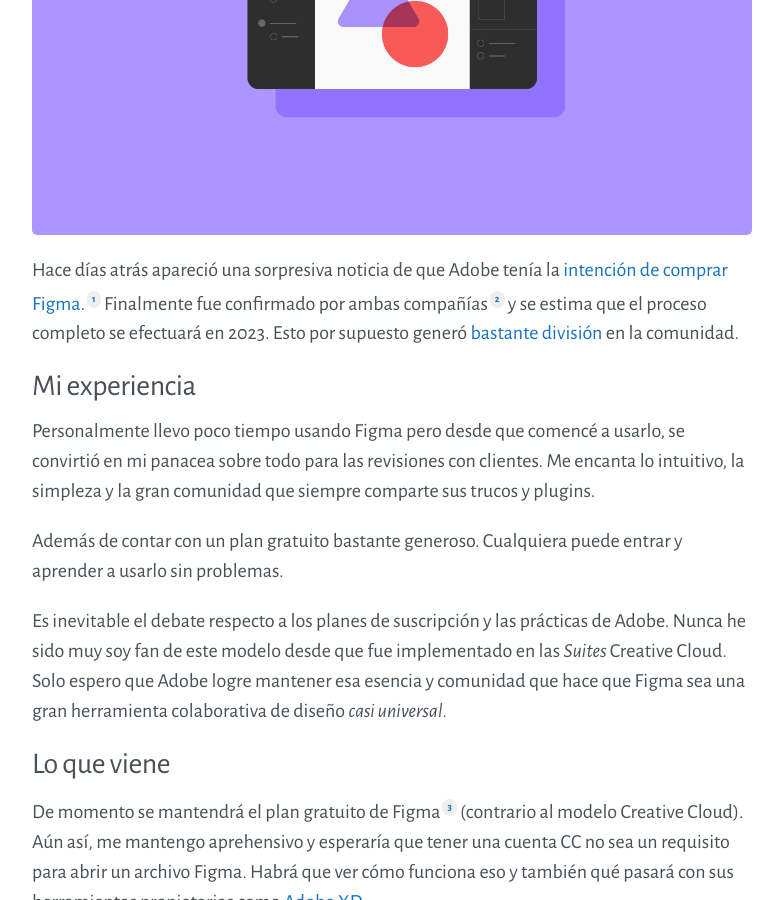
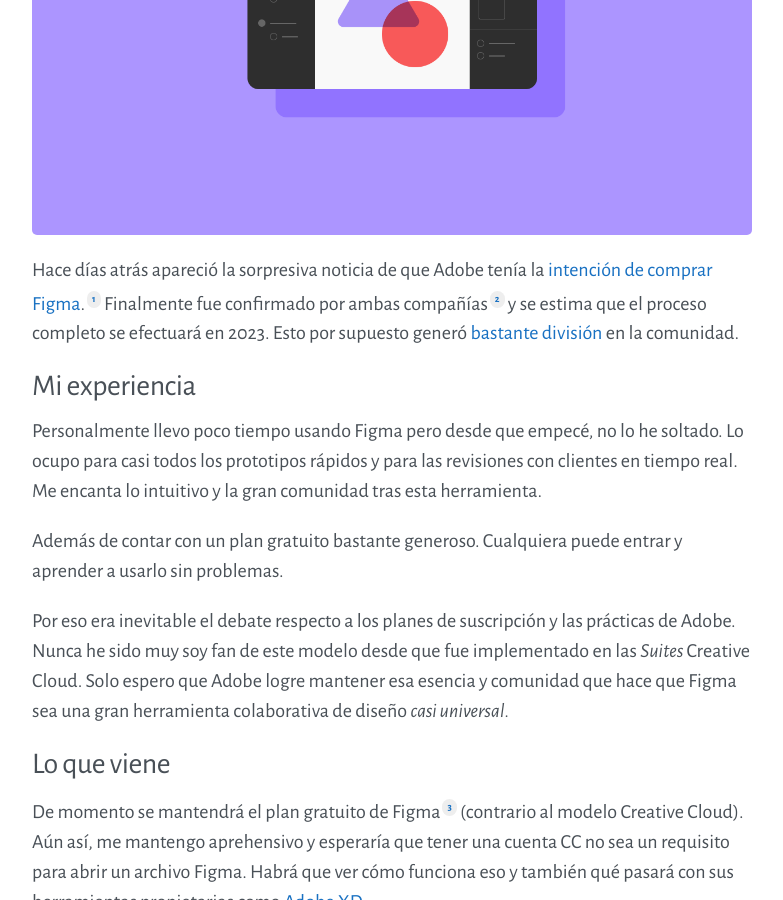
Before and after one commit to darriagada/darriagada.github.io, a Jekyll site: the page built from _posts/2022-09-29-figma.md, in a window 1280 px wide and 900 px high, scrolled down 547 px. Shown: the whole window, without its empty margins (248-1031 px from the left). Built offline with Jekyll 4.4.1, drawn with Linux system fonts in a browser that asks for light colours; comment, search, counter and statistics services are not loaded.

Commit message:
Update 2022-09-29-figma.md

```diff
--- a/_posts/2022-09-29-figma.md
+++ b/_posts/2022-09-29-figma.md
@@ -5,15 +5,15 @@
 ---
 ![Emoji](/public/images/posts/figma_hero_2x.png)
 
-Hace días atrás apareció una sorpresiva noticia de que Adobe tenía la [intención de comprar Figma](https://news.adobe.com/news/news-details/2022/Adobe-to-Acquire-Figma/default.aspx).[^1] Finalmente fue confirmado por ambas compañías[^2] y se estima que el proceso completo se efectuará en 2023. Esto por supuesto generó [bastante división](https://prototypr.io/post/adobe-figma-meme) en la comunidad.
+Hace días atrás apareció la sorpresiva noticia de que Adobe tenía la [intención de comprar Figma](https://news.adobe.com/news/news-details/2022/Adobe-to-Acquire-Figma/default.aspx).[^1] Finalmente fue confirmado por ambas compañías[^2] y se estima que el proceso completo se efectuará en 2023. Esto por supuesto generó [bastante división](https://prototypr.io/post/adobe-figma-meme) en la comunidad.
 
 ## Mi experiencia
 
-Personalmente llevo poco tiempo usando Figma pero desde que comencé a usarlo, se convirtió en mi panacea sobre todo para las revisiones con clientes. Me encanta lo intuitivo, la simpleza y la gran comunidad que siempre comparte sus trucos y plugins.
+Personalmente llevo poco tiempo usando Figma pero desde que empecé, no lo he soltado. Lo ocupo para casi todos los prototipos rápidos y para las revisiones con clientes en tiempo real. Me encanta lo intuitivo y la gran comunidad tras esta herramienta.
 
 Además de contar con un plan gratuito bastante generoso. Cualquiera puede entrar y aprender a usarlo sin problemas.
 
-Es inevitable el debate respecto a los planes de suscripción y las prácticas de Adobe. Nunca he sido muy soy fan de este modelo  desde que fue implementado en las _Suites_ Creative Cloud. Solo espero que Adobe logre mantener esa esencia y comunidad que hace que Figma sea una gran herramienta colaborativa de diseño _casi universal._
+Por eso era inevitable el debate respecto a los planes de suscripción y las prácticas de Adobe. Nunca he sido muy soy fan de este modelo  desde que fue implementado en las _Suites_ Creative Cloud. Solo espero que Adobe logre mantener esa esencia y comunidad que hace que Figma sea una gran herramienta colaborativa de diseño _casi universal._
 
 ## Lo que viene
 De momento se mantendrá el plan gratuito de Figma[^3] (contrario al modelo Creative Cloud). Aún así, me mantengo aprehensivo y esperaría que tener una cuenta CC no sea un requisito para abrir un archivo Figma. Habrá que ver cómo funciona eso y también qué pasará con sus herramientas propietarias como [Adobe XD](https://www.adobe.com/products/xd.html).
```
